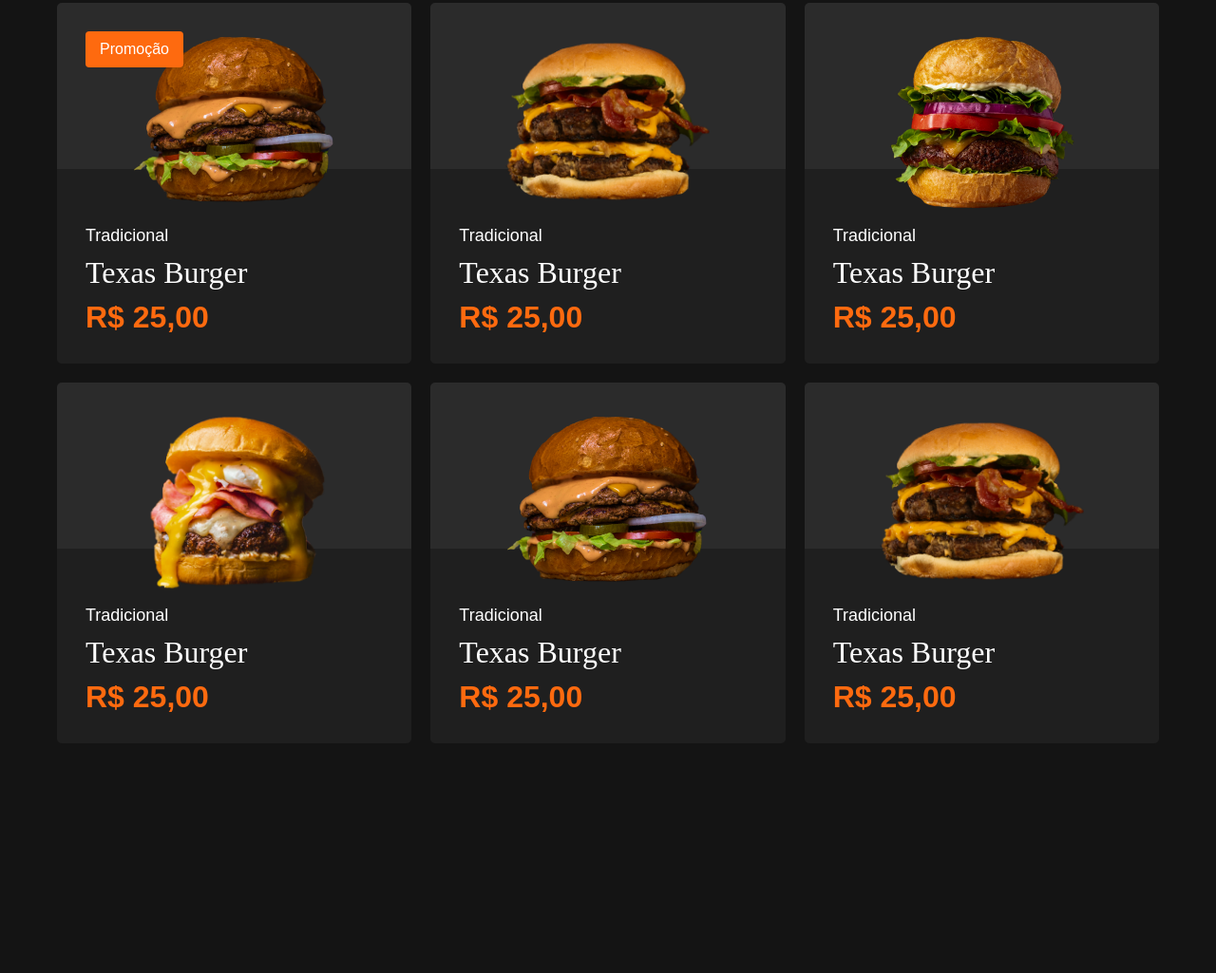
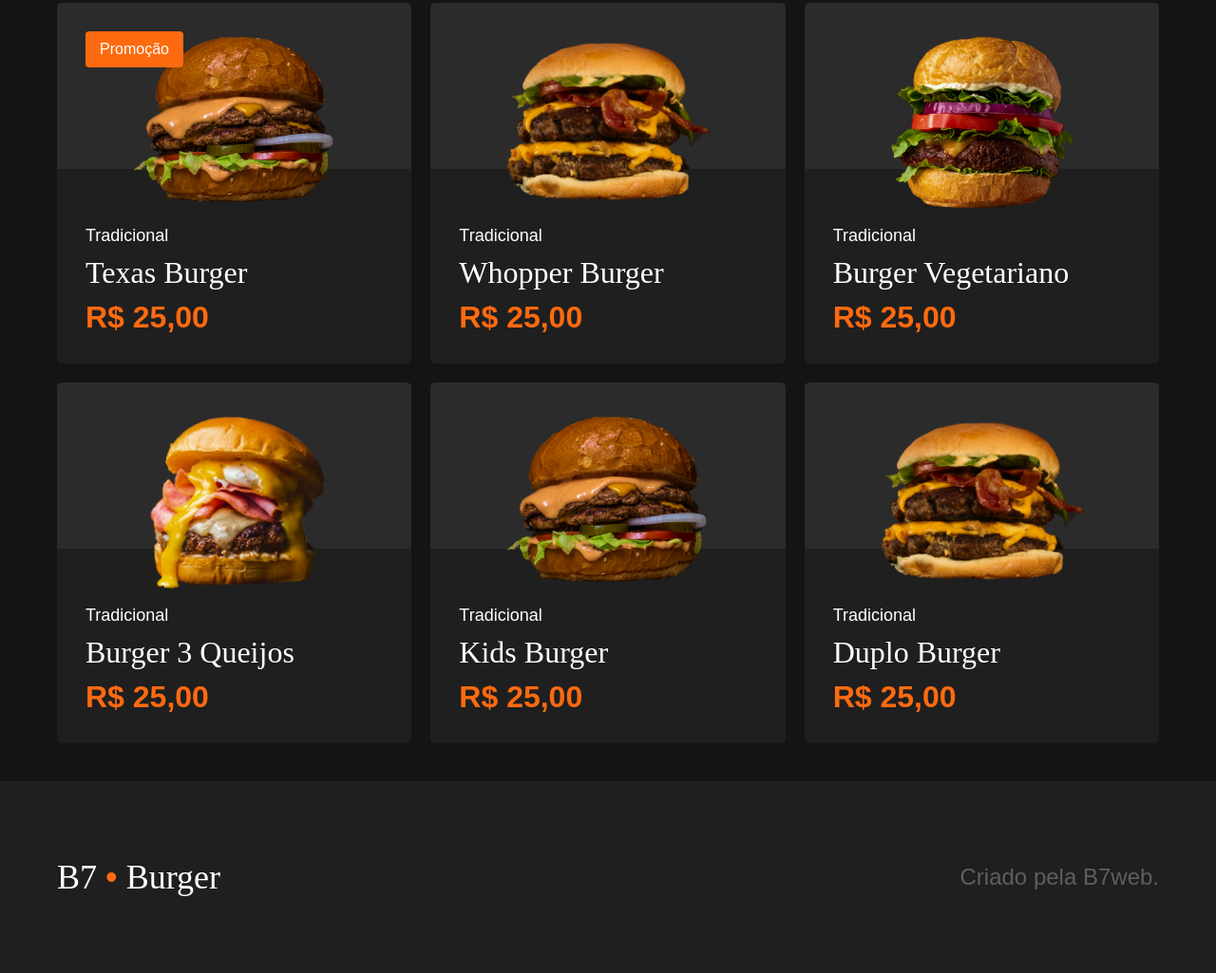
Before and after one commit to Roniclelton-Br/projeto_burguer, a plain HTML site: page index.html in a window 1280 px wide. Shown: the part 1018-2043 px from the top of the page at 95% size. Before the commit the page ends 1841 px from the top, so only its background shows below. Drawn offline with Linux system fonts and the light colour scheme; a web font is replaced by a local one.

Commit message:
criado o rodapé, ja responsivo.

```diff
--- a/assests/responsive.css
+++ b/assests/responsive.css
@@ -36,6 +36,10 @@
     .products-grid {
         grid-template-columns: repeat(2, 1fr);
     }
+    footer .container {
+        flex-direction: column;
+        gap: 20px;
+    }
 }
 @media (max-width:500px) {
     .products-grid {
--- a/assests/styles.css
+++ b/assests/styles.css
@@ -221,3 +221,26 @@ header .menu .menu_icon div {
     font-weight: bold;
     color: #fe6a0f;
 }
+/*FOOTER AREA*/
+footer {
+    background-color: #1f1f1f;
+}
+footer .container {
+    padding-top: 80px;
+    padding-bottom: 80px;
+    display: flex;
+    justify-content: space-between;
+    align-items: center;
+}
+footer .copyrights {
+    font-size: 24px;
+    color: #5f5f5f;
+}
+footer .copyrights a {
+    color: #5f5f5f;
+    transition: 0.3s all ease-in-out;
+}
+footer .copyrights a:hover {
+    text-decoration: underline;
+    color: #fe6a0f;
+}
--- a/index.html
+++ b/index.html
@@ -86,7 +86,7 @@
                     </div>
                     <div class="info">
                         <div class="product-category">Tradicional</div>
-                        <div class="product-name">Texas Burger</div>
+                        <div class="product-name">Whopper Burger</div>
                         <div class="product-price">R$ 25,00</div>
                     </div>
                 </a>
@@ -96,7 +96,7 @@
                     </div>
                     <div class="info">
                         <div class="product-category">Tradicional</div>
-                        <div class="product-name">Texas Burger</div>
+                        <div class="product-name">Burger Vegetariano</div>
                         <div class="product-price">R$ 25,00</div>
                     </div>
                 </a>
@@ -106,7 +106,7 @@
                     </div>
                     <div class="info">
                         <div class="product-category">Tradicional</div>
-                        <div class="product-name">Texas Burger</div>
+                        <div class="product-name">Burger 3 Queijos</div>
                         <div class="product-price">R$ 25,00</div>
                     </div>
                 </a>
@@ -116,7 +116,7 @@
                     </div>
                     <div class="info">
                         <div class="product-category">Tradicional</div>
-                        <div class="product-name">Texas Burger</div>
+                        <div class="product-name">Kids Burger</div>
                         <div class="product-price">R$ 25,00</div>
                     </div>
                 </a>
@@ -126,7 +126,7 @@
                     </div>
                     <div class="info">
                         <div class="product-category">Tradicional</div>
-                        <div class="product-name">Texas Burger</div>
+                        <div class="product-name">Duplo Burger</div>
                         <div class="product-price">R$ 25,00</div>
                     </div>
                 </a>
@@ -134,5 +134,15 @@
             </div>
         </div>
     </main>
+    <footer>
+        <div class="container">
+            <div class="logo">
+                <a href="#">B7 <span>•</span> Burger</a>
+            </div>
+            <div class="copyrights">
+                Criado pela <a href="#">B7web</a>.
+            </div>
+        </div>
+    </footer>
 </body>
 </html>
```
